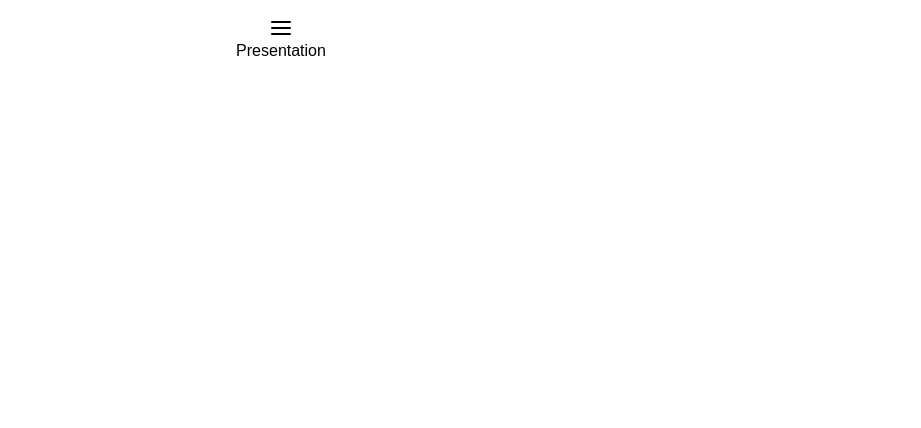
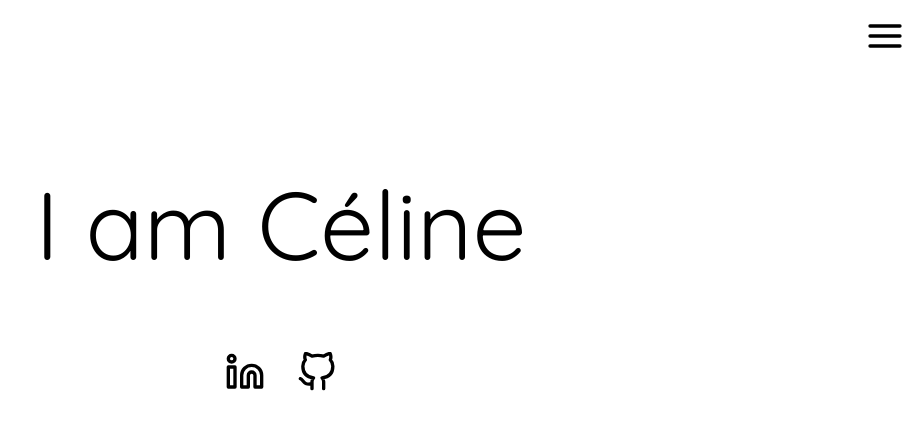
Before and after one commit to wuceline/celinewu-cv, a React app: page / in a window 1280 px wide. Shown: the whole page, without its empty margins (359-1280 px from the left). Built offline with nearby package versions, Linux system fonts and the light colour scheme.

Commit message:
added icons

```diff
--- a/src/components/DropdownMain/index.js
+++ b/src/components/DropdownMain/index.js
@@ -1,9 +1,9 @@
 import { Menu } from 'react-feather';
-// import './styles.scss';
+import './styles.scss';
 
 const DropdownMain = () => (
   <div className="dropdown-main">
-    <Menu />
+    <Menu size={40} />
   </div>
 );
 
--- /dev/null
+++ b/src/components/DropdownMain/styles.scss
@@ -0,0 +1,5 @@
+.dropdown-main{
+    position:absolute;
+    right: 1rem;
+    top: 1rem;
+}
--- a/src/components/Presentation/index.js
+++ b/src/components/Presentation/index.js
@@ -1,8 +1,14 @@
-// import './styles.scss';
+import './styles.scss';
+import { Linkedin, GitHub } from 'react-feather';
 
 const Presentation = () => (
   <div className="presentation">
-    Presentation
+    <h1 className="name">I am Céline</h1>
+
+    <div className="socialMedia-icons">
+      <Linkedin className="linkedin-icon icon" size={40} />
+      <GitHub className="github-icon icon" size={40} />
+    </div>
   </div>
 );
 
--- /dev/null
+++ b/src/components/Presentation/styles.scss
@@ -0,0 +1,15 @@
+@use 'src/styles/vars';
+
+.presentation{
+    font-family: vars.$QuickSand;
+    min-height: 100vh;
+    .name{
+        padding: 10rem 0 4rem;
+        font-size: 6rem;
+    }
+    .socialMedia-icons{
+        .icon{
+            margin:1rem;
+        }
+    }
+}
--- a/src/styles/_vars.scss
+++ b/src/styles/_vars.scss
@@ -0,0 +1,5 @@
+$QuickSand: 'Quicksand', sans-serif;
+$lightWeight: 300;
+$regularWeight: 400;
+$mediumWeight: 500;
+$semiboldWeight: 600;
--- a/src/styles/index.scss
+++ b/src/styles/index.scss
@@ -2,17 +2,5 @@
 @use 'vars';
 
 body {
-  font-family: sans-serif;
+  font-family: vars.$QuickSand;
 }
-
-/*
-  // or you can import your own font
-  @font-face {
-    font-family: 'Roboto';
-    src: url('../assets/fonts/Roboto-Regular.ttf');
-  }
-
-  body {
-    font-family: 'Roboto', sans-serif;
-  }
-*/
```
